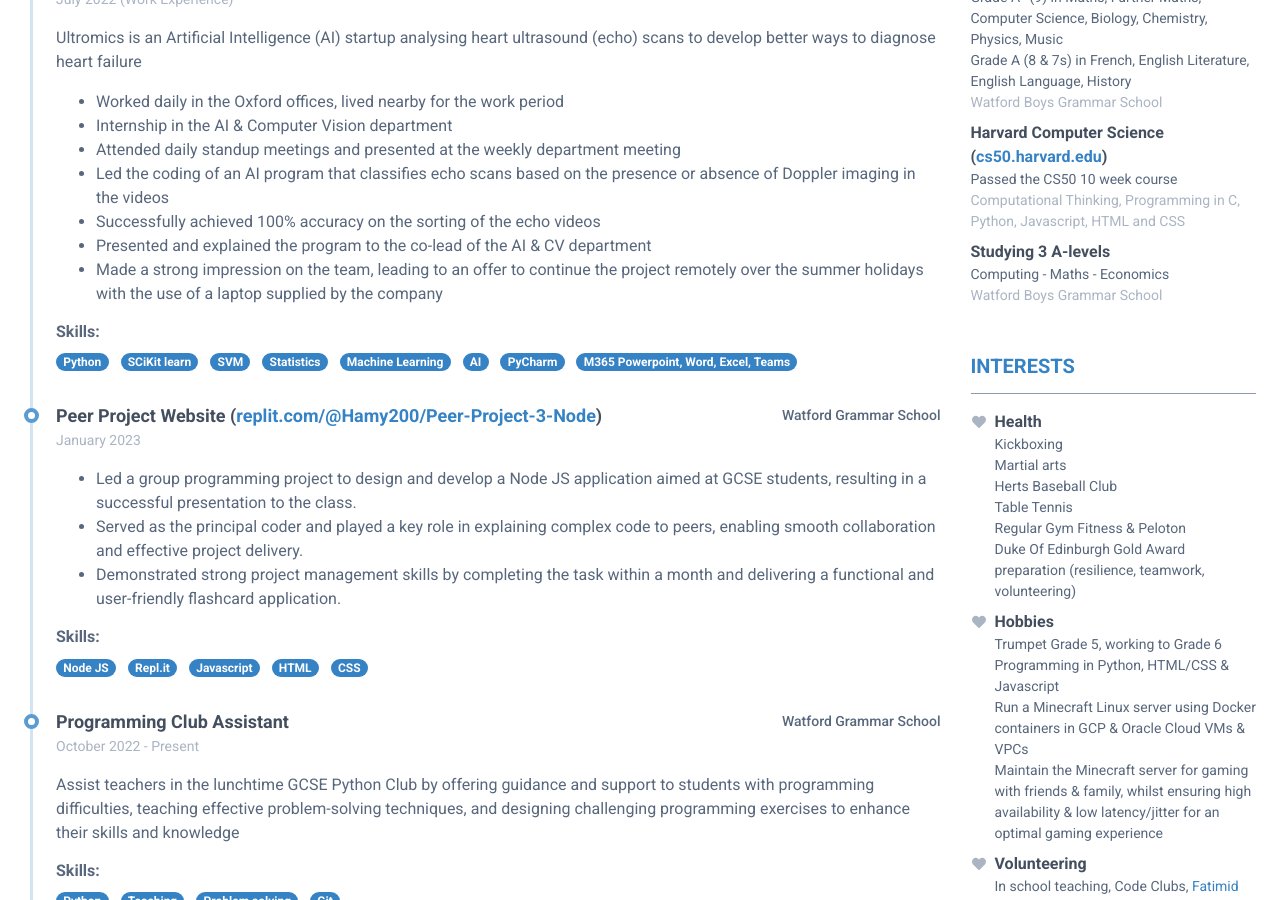
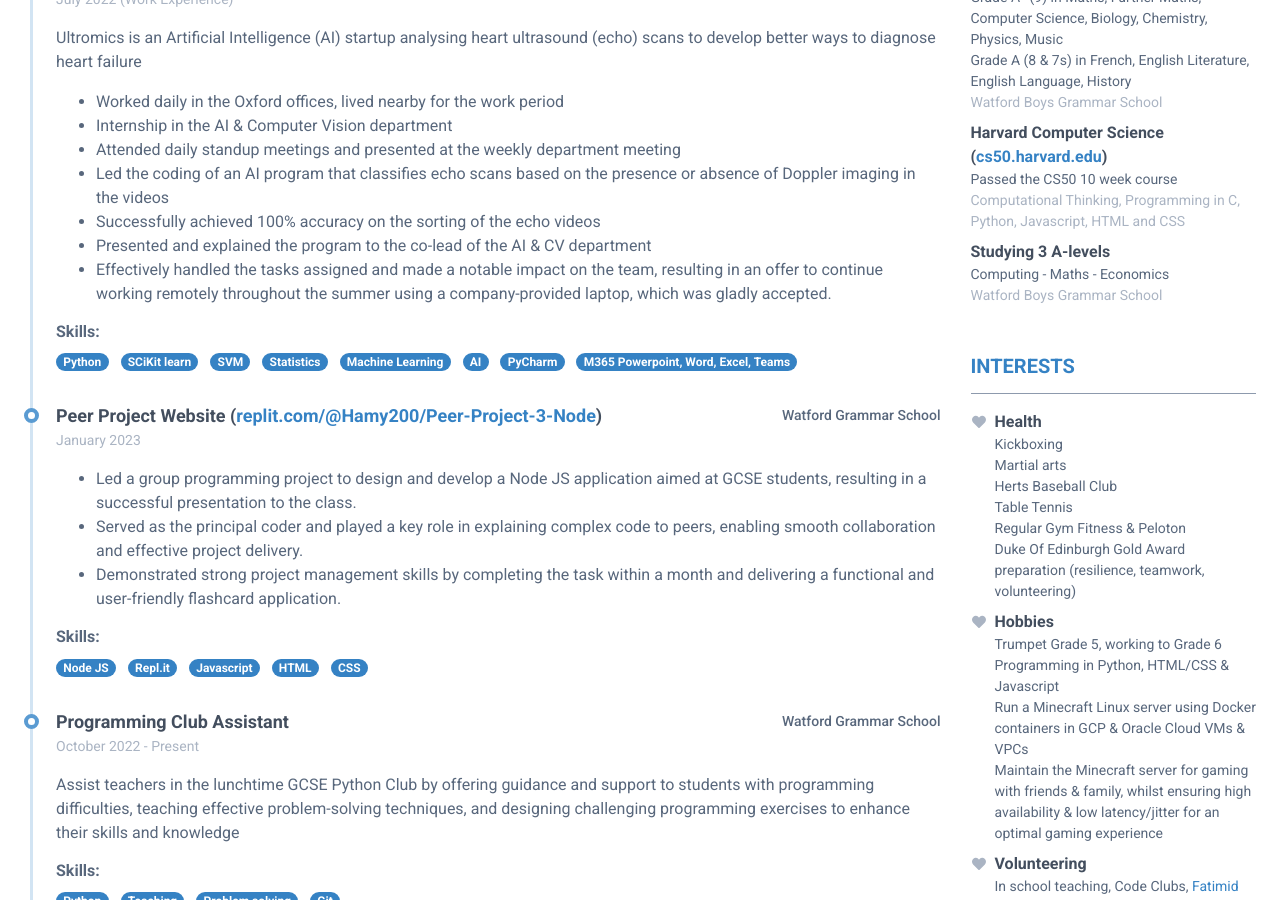
Before and after one commit to Hamy200/resume, a Jekyll site: the page built from index.markdown, in a window 1280 px wide and 900 px high, scrolled down 380 px. Built offline with Jekyll 4.4.1, drawn with Linux system fonts in a browser that asks for light colours; nearby versions of some CDN libraries.

Commit message:
Update data.yml

```diff
--- a/_data/data.yml
+++ b/_data/data.yml
@@ -35,7 +35,7 @@ experiences:
       - Led the coding of an AI program that classifies echo scans based on the presence or absence of Doppler imaging in the videos
       - Successfully achieved 100% accuracy on the sorting of the echo videos
       - Presented and explained the program to the co-lead of the AI & CV department
-      - Made a strong impression on the team, leading to an offer to continue the project remotely over the summer holidays with the use of a laptop supplied by the company
+      - Effectively handled the tasks assigned and made a notable impact on the team, resulting in an offer to continue working remotely throughout the summer using a company-provided laptop, which was gladly accepted.
 
     technologies:
       - Python
```
